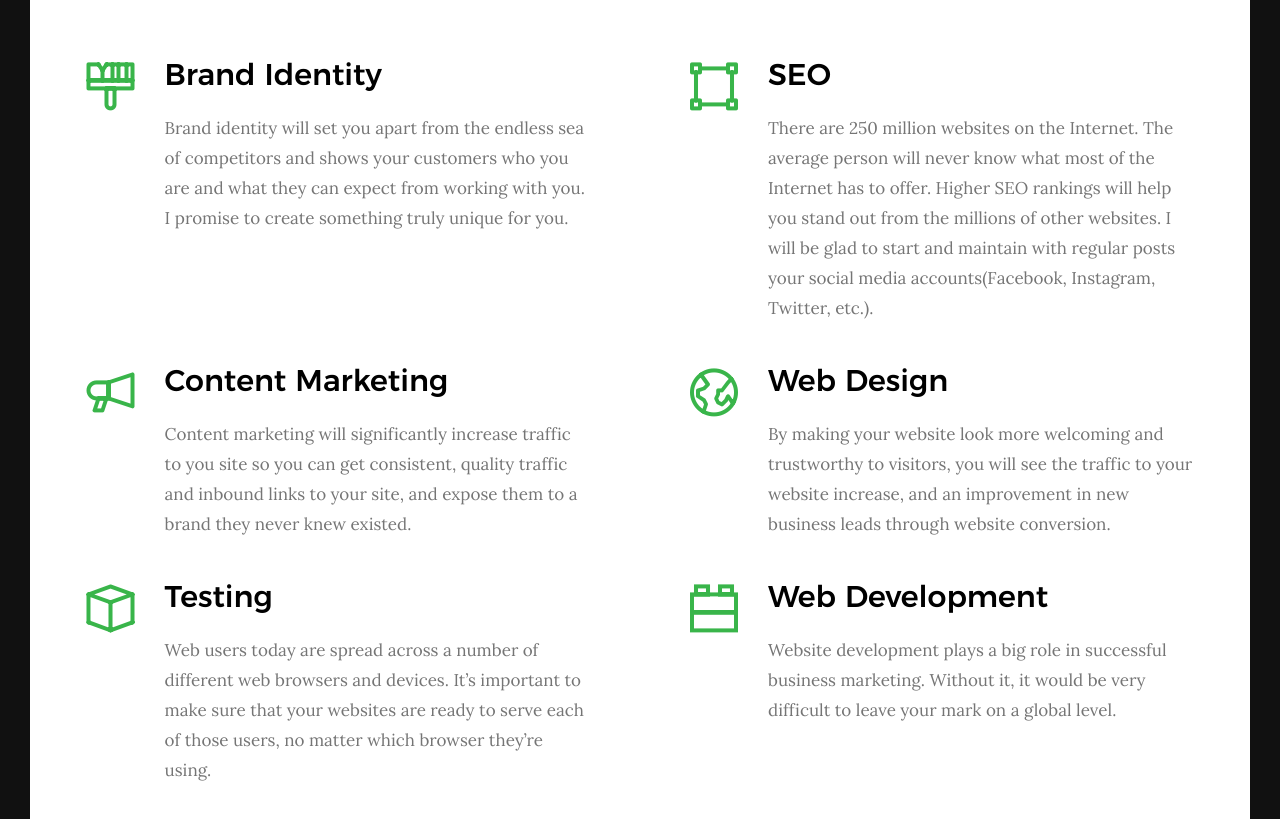
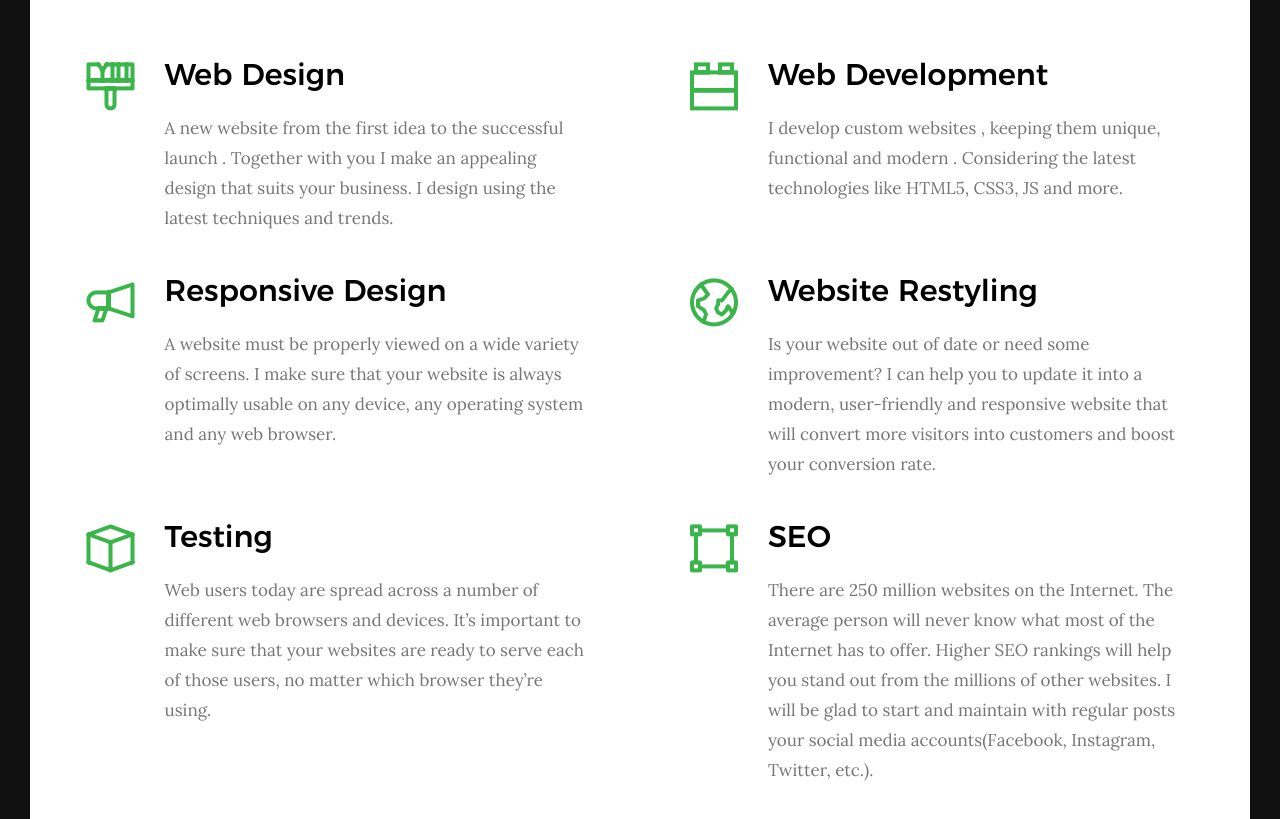
Before and after one commit to zhemaitite-anastasiia/NewPortfolio, a plain HTML site: page index.html in a window 1280 px wide. Shown: the part 2943-3762 px from the top of the page. Drawn offline with Linux system fonts and the light colour scheme; files whose address does not match are found by name.

Commit message:
Services updated

```diff
--- a/index.html
+++ b/index.html
@@ -475,19 +475,18 @@
                     <i class="icon-paint-brush"></i>
                 </div>
                 <div class="service-text">
-                    <h3 class="h2">Brand Identity</h3>
-                    <p> Brand identity will set you apart from the endless sea of competitors and shows your customers who you are and what they can expect from working with you. I promise to create something truly unique for you.
+                    <h3 class="h2">Web Design</h3>
+                    <p> A new website from the first idea to the successful launch . Together with you I make an appealing design that suits your business. I design using the latest techniques and trends.
                     </p>
                 </div>
             </div>
 
+
             <div class="col-block service-item" data-aos="fade-up">
-                <div class="service-icon">
-                    <i class="icon-group"></i>
-                </div>
+                <div class="service-icon"><i class="icon-lego-block"></i></div>
                 <div class="service-text">
-                    <h3 class="h2">SEO</h3>
-                    <p>There are 250 million websites on the Internet. The average person will never know what most of the Internet has to offer. Higher SEO rankings will help you stand out from the millions of other websites. I will be glad to start and maintain with regular posts your social media accounts(Facebook, Instagram, Twitter, etc.).
+                    <h3 class="h2">Web Development</h3>
+                    <p>I develop custom websites , keeping them unique, functional and modern . Considering the latest technologies like HTML5, CSS3, JS and more.
                     </p>
                 </div>
             </div>
@@ -497,9 +496,9 @@
                     <i class="icon-megaphone"></i>
                 </div>
                 <div class="service-text">
-                    <h3 class="h2">Content Marketing</h3>
-                    <p>Content marketing will significantly increase traffic to you site so you can get consistent, quality traffic and inbound links to your site, and expose them to a brand they never knew existed.
-                    </p>
+                    <h3 class="h2">Responsive Design</h3>
+                    <p>A website must be properly viewed on a wide variety of screens. I make sure that your website is always optimally usable on any device, any operating system and any web browser.</p>
+
                 </div>
             </div>
 
@@ -508,8 +507,8 @@
                     <i class="icon-earth"></i>
                 </div>
                 <div class="service-text">
-                    <h3 class="h2">Web Design</h3>
-                    <p>By making your website look more welcoming and trustworthy to visitors, you will see the traffic to your website increase, and an improvement in new business leads through website conversion.
+                    <h3 class="h2">Website Restyling</h3>
+                    <p>Is your website out of date or need some improvement? I can help you to update it into a modern, user-friendly and responsive website that will convert more visitors into customers and boost your conversion rate.
                     </p>
                 </div>
             </div>
@@ -526,13 +525,16 @@
             </div>
 
             <div class="col-block service-item" data-aos="fade-up">
-                <div class="service-icon"><i class="icon-lego-block"></i></div>
+                <div class="service-icon">
+                    <i class="icon-group"></i>
+                </div>
                 <div class="service-text">
-                    <h3 class="h2">Web Development</h3>
-                    <p>Website development plays a big role in successful business marketing. Without it, it would be very difficult to leave your mark on a global level.
+                    <h3 class="h2">SEO</h3>
+                    <p>There are 250 million websites on the Internet. The average person will never know what most of the Internet has to offer. Higher SEO rankings will help you stand out from the millions of other websites. I will be glad to start and maintain with regular posts your social media accounts(Facebook, Instagram, Twitter, etc.).
                     </p>
                 </div>
             </div>
+
 
         </div> <!-- end services-list -->
 
```
